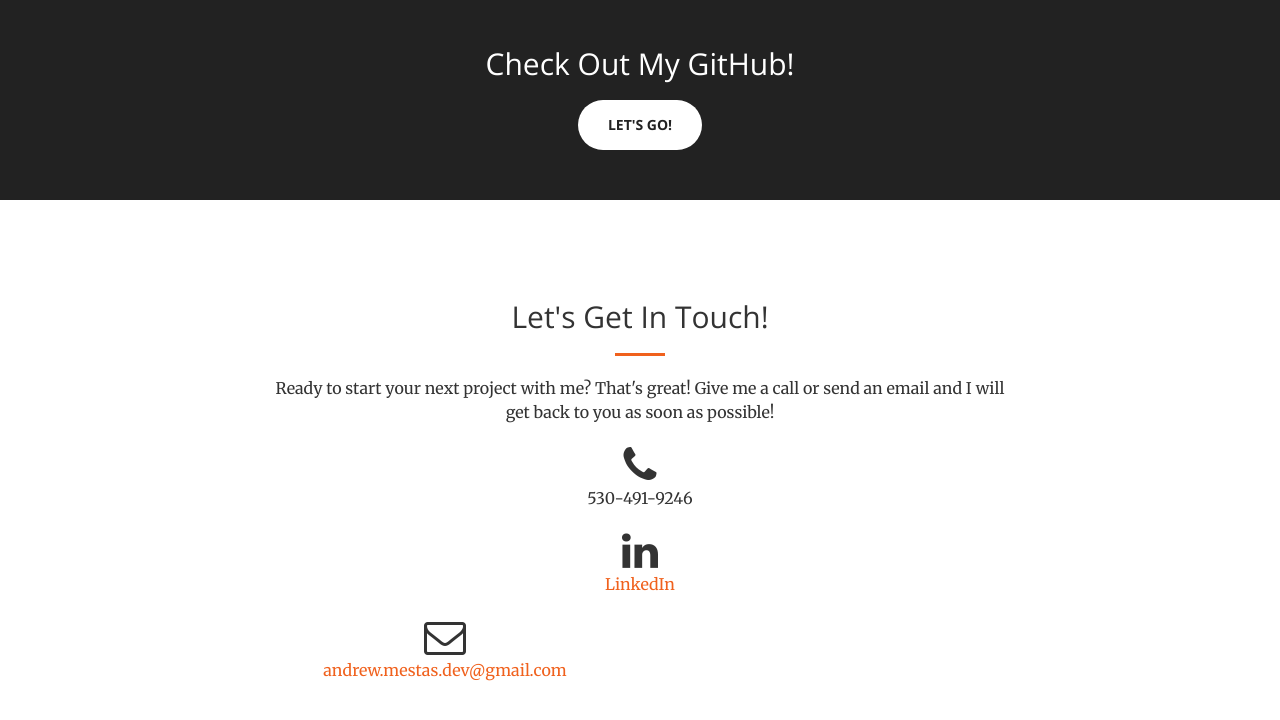
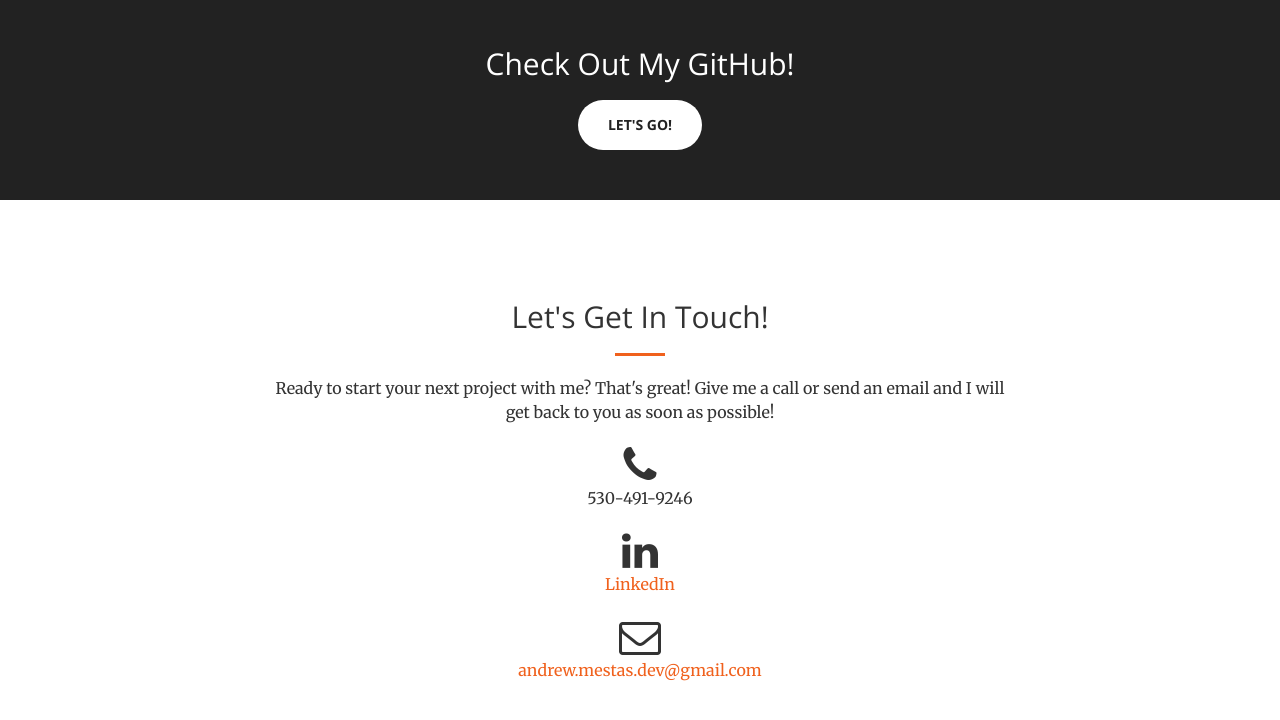
Before and after one commit to andrew-mestas/portfoliosite, a plain HTML site: page index.html in a window 1280 px wide. Shown: the part 2878-3598 px from the top of the page. Drawn offline with nearby package versions, Linux system fonts and the light colour scheme.

Commit message:
Update index.html

```diff
--- a/index.html
+++ b/index.html
@@ -298,7 +298,7 @@
                     <i class="fa fa-linkedin fa-3x wow bounceIn" data-wow-delay=".1s"></i>
                    <a href="https://www.linkedin.com/in/andrewmestas"><p>LinkedIn</p></a>
                 </div>
-                <div class="col-lg-8 text-center">
+                <div class="col-lg-8 col-lg-offset-2 text-center">
                     <i class="fa fa-envelope-o fa-3x wow bounceIn" data-wow-delay=".1s"></i>
                     <p><a href="mailto:andrew.mestas.dev@gmail.com">andrew.mestas.dev@gmail.com</a></p>
                 </div>
```
